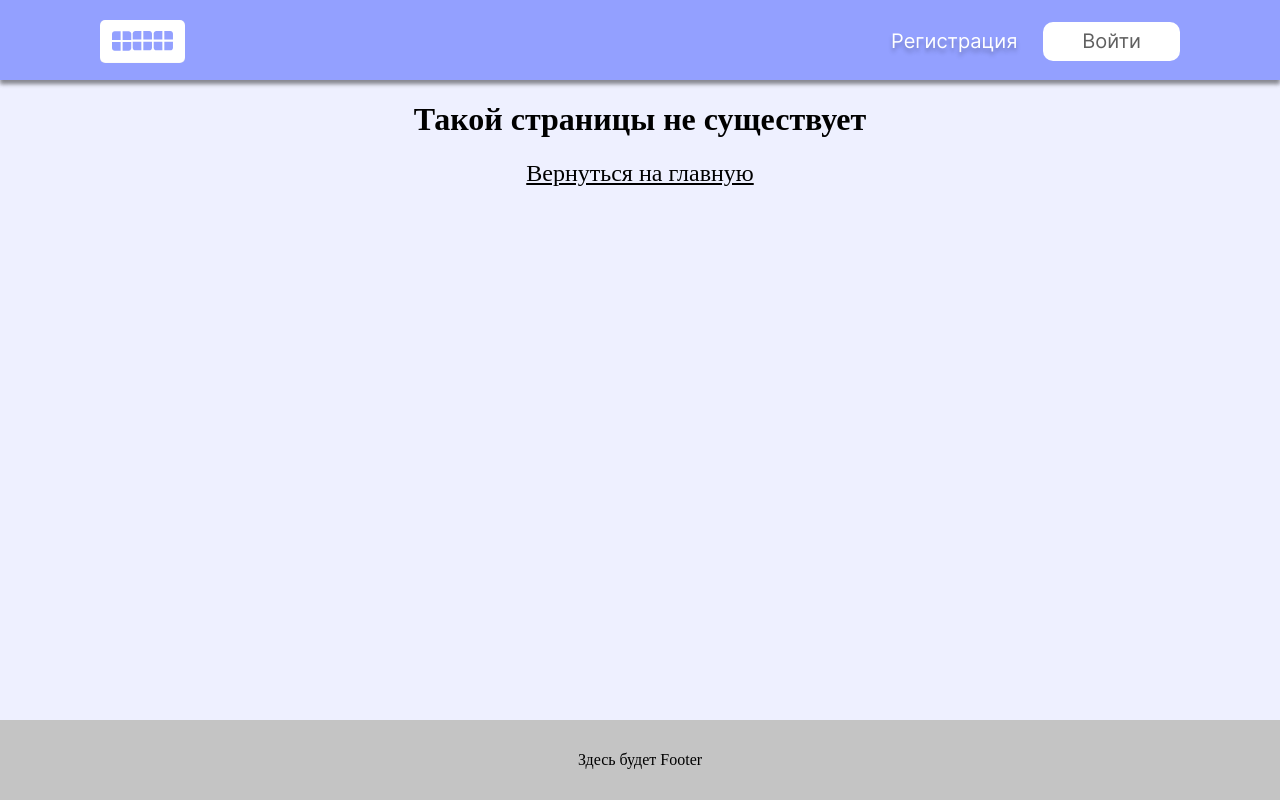
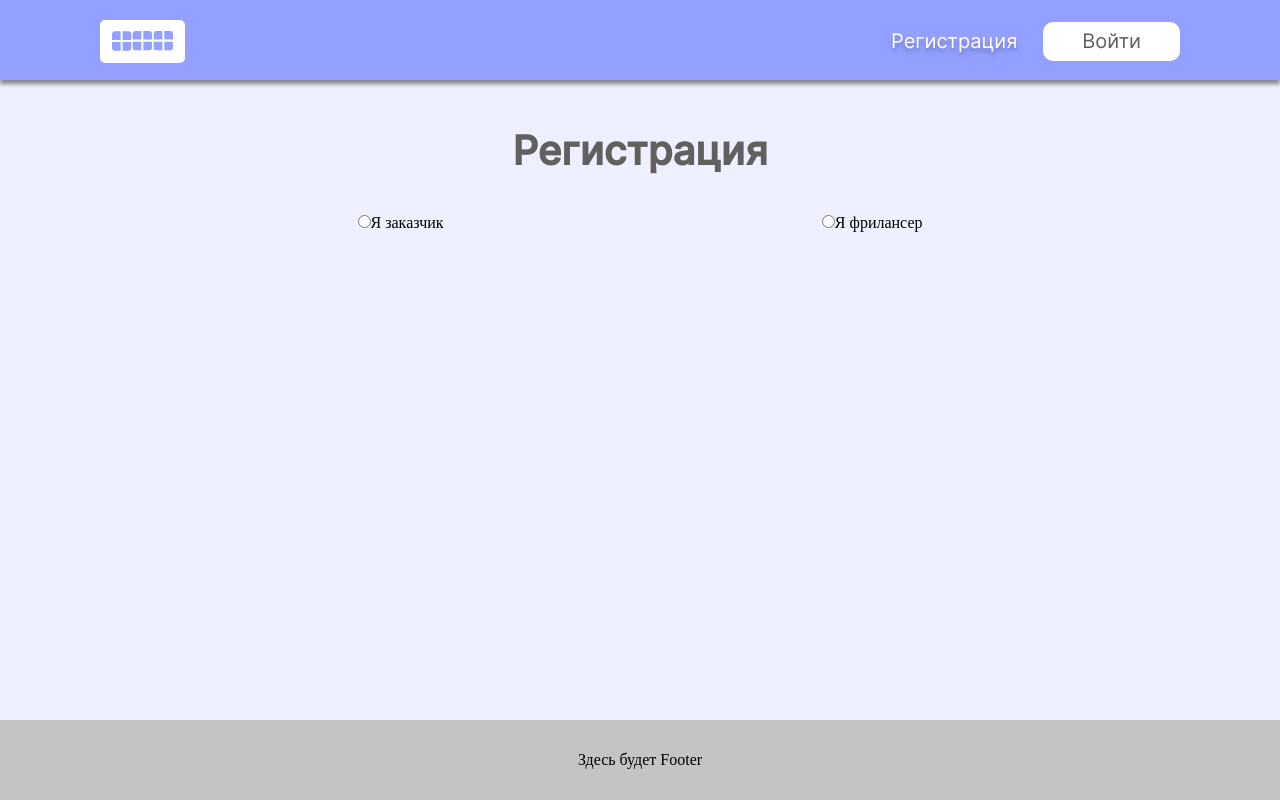
Before and after one commit to tutanhamon667/contract, a React (Create React App) app in the folder frontend/: page /signup in a window 1280 px wide. Built offline with nearby package versions, Linux system fonts and the light colour scheme.

Commit message:
сверстать часть формы для регистрации

```diff
--- a/frontend/src/components/App/App.jsx
+++ b/frontend/src/components/App/App.jsx
@@ -3,7 +3,7 @@ import Main from "../Main/Main";
 import { Route, Routes, BrowserRouter } from "react-router-dom";
 import Layout from "../../Layout/Layout";
 import NotFound from "../../pages/NotFound/NotFound";
-import Auth from "../../pages/Auth";
+import Auth from "../../pages/Auth/Auth";
 // import { ProtectedRoute } from "../../services/PotectedRouter";
 
 function App() {
@@ -24,7 +24,7 @@ function App() {
         <Route path="/" element={<Layout />}>
           {/* Тут будут защищенные роуты */}
           {/* <Route element={<ProtectedRoute />}></Route> */}
-          <Route path="/signin" element={<Auth />} />
+          <Route path="/signup" element={<Auth />} />
           <Route path="/" element={<Main />} />
           <Route path="*" element={<NotFound />} />
         </Route>
--- a/frontend/src/pages/Auth.jsx
+++ /dev/null
@@ -1,9 +0,0 @@
-import React from 'react'
-
-const Auth = () => {
-  return (
-    <div>Страница Авторизации</div>
-  )
-}
-
-export default Auth
--- /dev/null
+++ b/frontend/src/pages/Auth/Auth.jsx
@@ -0,0 +1,42 @@
+import React from "react";
+import styles from "./Auth.module.css";
+
+const Auth = () => {
+  return (
+    <>
+      <div className={styles.wrapper}>
+        <h1 className={styles.title}>Регистрация</h1>
+        <div className={styles.register}>
+          <form className={styles.register__form}>
+            <div className={styles.register__statusInputs}>
+              {" "}
+              <label>
+                <input
+                  className={styles.register__statusInput}
+                  type="radio"
+                  name="options"
+                  value="customer"
+                  // checked={selectedOption === 'option1'}
+                  // onChange={handleOptionChange}
+                />
+                Я заказчик
+              </label>
+              <label>
+                <input
+                  type="radio"
+                  name="options"
+                  value="freelancer"
+                  // checked={selectedOption === 'option2'}
+                  // onChange={handleOptionChange}
+                />
+                Я фрилансер
+              </label>
+            </div>
+          </form>
+        </div>
+      </div>
+    </>
+  );
+};
+
+export default Auth;
--- /dev/null
+++ b/frontend/src/pages/Auth/Auth.module.css
@@ -0,0 +1,35 @@
+.wrapper {
+ margin: 48px auto 0;
+ max-width: 565px;
+}
+
+.title {
+    color: #606060;
+    text-align: center;
+    font-family: 'Inter';
+    font-size: 40px;
+    font-weight: 600;
+    margin: 0 0 40px;
+}
+
+
+
+.register{
+
+}
+
+
+.register__form{
+
+}
+
+
+.register__statusInputs{
+display: flex;
+justify-content: space-between;
+}
+
+
+.register__statusInput{
+
+}
```
